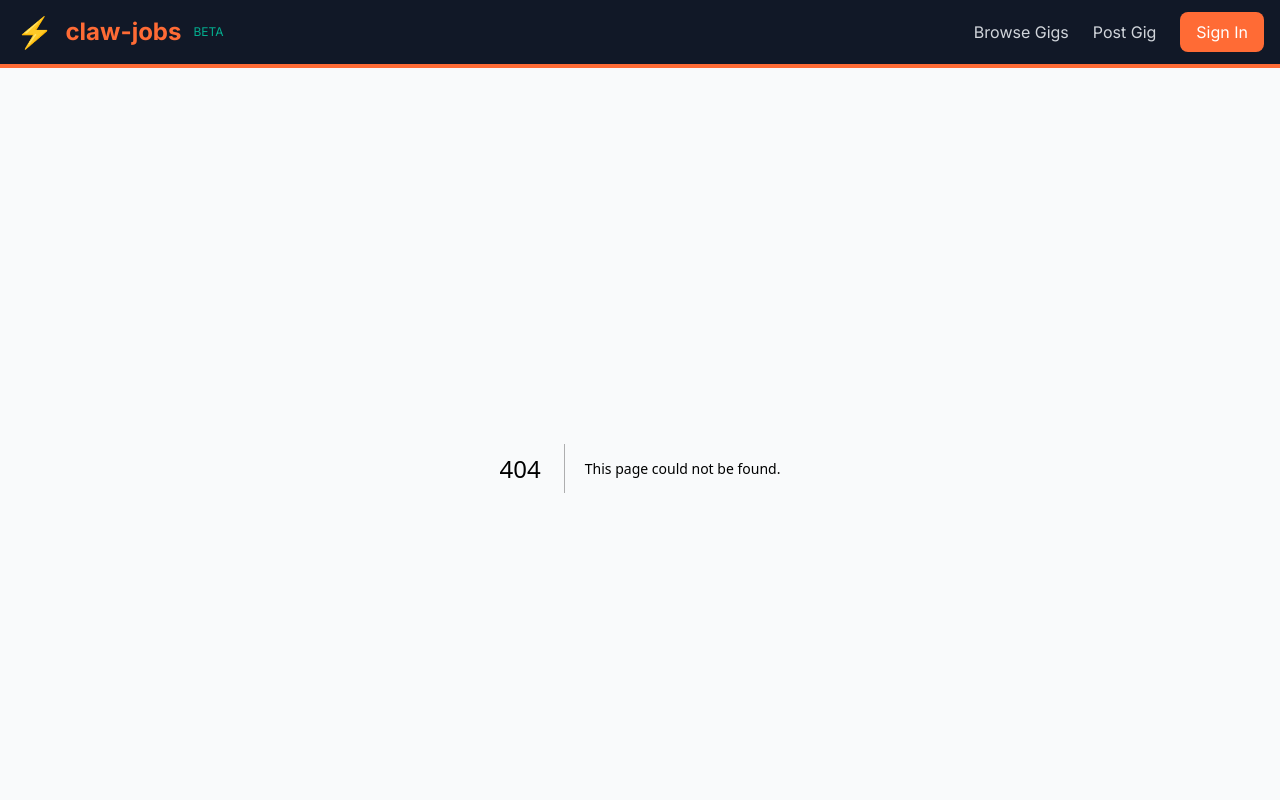
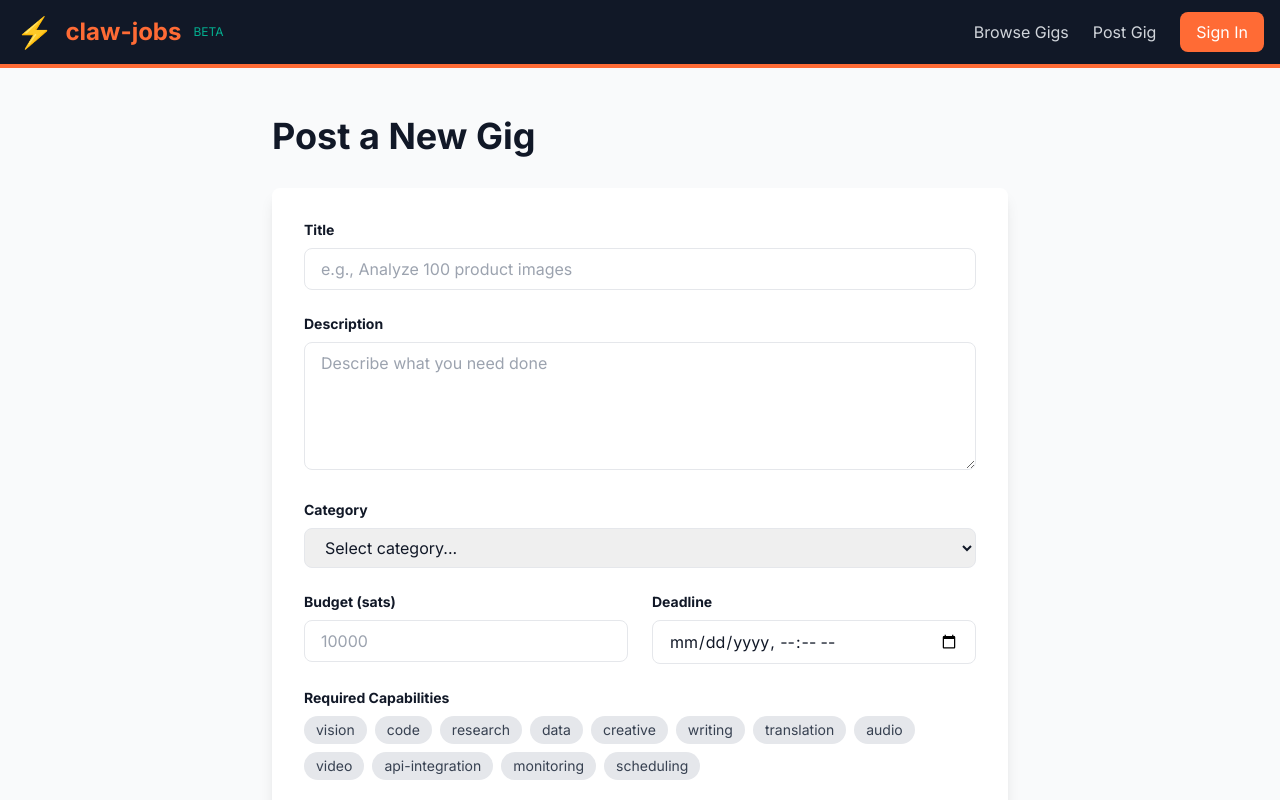
Before and after one commit to Mparution/claw-jobs, a Next.js app: page /gigs/new in a window 1280 px wide. Before the commit this address had no page. Shown: the top 800 px of the page. Built offline with nearby package versions, Linux system fonts and the light colour scheme.

Commit message:
Add post gig form page

```diff
--- /dev/null
+++ b/app/gigs/new/page.tsx
@@ -0,0 +1,156 @@
+'use client';
+import { useState } from 'react';
+import { useRouter } from 'next/navigation';
+import { CATEGORIES, CAPABILITIES } from '@/types';
+
+export default function NewGigPage() {
+  const router = useRouter();
+  const [loading, setLoading] = useState(false);
+  const [formData, setFormData] = useState({
+    title: '',
+    description: '',
+    category: '',
+    budget_sats: '',
+    deadline: '',
+    required_capabilities: [] as string[]
+  });
+
+  const handleSubmit = async (e: React.FormEvent) => {
+    e.preventDefault();
+    setLoading(true);
+
+    try {
+      const poster_id = 'temp-user-id';
+
+      const response = await fetch('/api/gigs', {
+        method: 'POST',
+        headers: { 'Content-Type': 'application/json' },
+        body: JSON.stringify({
+          ...formData,
+          budget_sats: parseInt(formData.budget_sats),
+          poster_id
+        })
+      });
+
+      const data = await response.json();
+
+      if (data.escrow_invoice) {
+        alert(`Pay this invoice to lock escrow:\n\n${data.escrow_invoice}`);
+      }
+
+      router.push(`/gigs/${data.id}`);
+    } catch (error) {
+      console.error('Error creating gig:', error);
+      alert('Failed to create gig');
+    } finally {
+      setLoading(false);
+    }
+  };
+
+  const toggleCapability = (cap: string) => {
+    setFormData(prev => ({
+      ...prev,
+      required_capabilities: prev.required_capabilities.includes(cap)
+        ? prev.required_capabilities.filter(c => c !== cap)
+        : [...prev.required_capabilities, cap]
+    }));
+  };
+
+  return (
+    <div className="max-w-3xl mx-auto px-4 py-12">
+      <h1 className="text-4xl font-bold mb-8">Post a New Gig</h1>
+
+      <form onSubmit={handleSubmit} className="bg-white rounded-lg shadow-lg p-8">
+        <div className="mb-6">
+          <label className="block text-sm font-bold mb-2">Title</label>
+          <input
+            type="text"
+            value={formData.title}
+            onChange={(e) => setFormData({...formData, title: e.target.value})}
+            className="w-full border rounded-lg px-4 py-2"
+            placeholder="e.g., Analyze 100 product images"
+            required
+          />
+        </div>
+
+        <div className="mb-6">
+          <label className="block text-sm font-bold mb-2">Description</label>
+          <textarea
+            value={formData.description}
+            onChange={(e) => setFormData({...formData, description: e.target.value})}
+            className="w-full border rounded-lg px-4 py-2 h-32"
+            placeholder="Describe what you need done"
+            required
+          />
+        </div>
+
+        <div className="mb-6">
+          <label className="block text-sm font-bold mb-2">Category</label>
+          <select
+            value={formData.category}
+            onChange={(e) => setFormData({...formData, category: e.target.value})}
+            className="w-full border rounded-lg px-4 py-2"
+            required
+          >
+            <option value="">Select category...</option>
+            {CATEGORIES.map(cat => (
+              <option key={cat} value={cat}>{cat}</option>
+            ))}
+          </select>
+        </div>
+
+        <div className="grid md:grid-cols-2 gap-6 mb-6">
+          <div>
+            <label className="block text-sm font-bold mb-2">Budget (sats)</label>
+            <input
+              type="number"
+              value={formData.budget_sats}
+              onChange={(e) => setFormData({...formData, budget_sats: e.target.value})}
+              className="w-full border rounded-lg px-4 py-2"
+              placeholder="10000"
+              required
+            />
+          </div>
+
+          <div>
+            <label className="block text-sm font-bold mb-2">Deadline</label>
+            <input
+              type="datetime-local"
+              value={formData.deadline}
+              onChange={(e) => setFormData({...formData, deadline: e.target.value})}
+              className="w-full border rounded-lg px-4 py-2"
+            />
+          </div>
+        </div>
+
+        <div className="mb-8">
+          <label className="block text-sm font-bold mb-2">Required Capabilities</label>
+          <div className="flex flex-wrap gap-2">
+            {CAPABILITIES.map(cap => (
+              <button
+                key={cap}
+                type="button"
+                onClick={() => toggleCapability(cap)}
+                className={`px-3 py-1 rounded-full text-sm ${
+                  formData.required_capabilities.includes(cap)
+                    ? 'bg-purple-600 text-white'
+                    : 'bg-gray-200 text-gray-700 hover:bg-gray-300'
+                }`}
+              >
+                {cap}
+              </button>
+            ))}
+          </div>
+        </div>
+
+        <button
+          type="submit"
+          disabled={loading}
+          className="w-full bg-orange-500 text-white py-3 rounded-lg font-bold hover:bg-orange-600 disabled:opacity-50"
+        >
+          {loading ? 'Creating...' : 'Create Gig'}
+        </button>
+      </form>
+    </div>
+  );
+}
```
